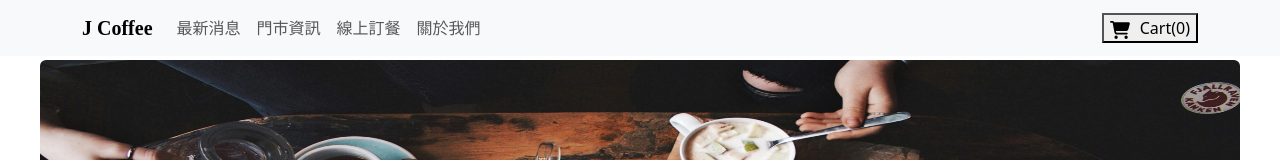
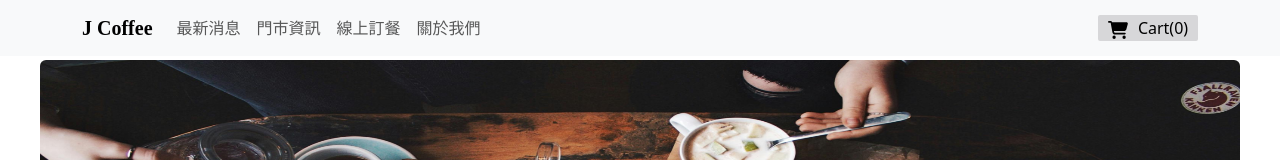
Before and after one commit to ritacc12/CoffeeShop, a React (Vite) app: page / in a window 1280 px wide. Shown: the top 160 px of the page. Built offline with nearby package versions, Linux system fonts and the light colour scheme; grey boxes are pictures that could not be loaded.

Commit message:
add the navbar cart icon background color and width

```diff
--- a/src/styles/Header.css
+++ b/src/styles/Header.css
@@ -7,3 +7,14 @@
 .me-auto{
   justify-content: flex-end;
 }
+
+.cartLink{
+  border: 0;
+  background-color: #D7D7D9;
+  border-radius: 2px;
+  width: 100px;
+}
+
+.cartLink:hover{
+  background-color: #F2858E;
+}
```
